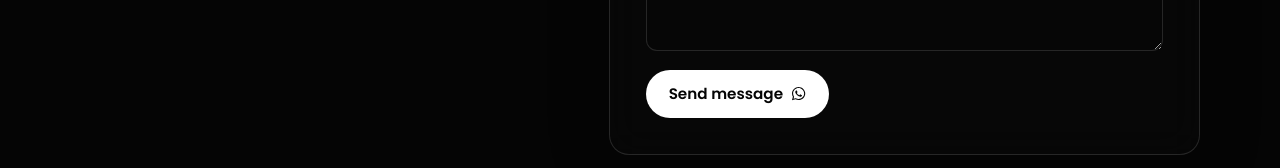
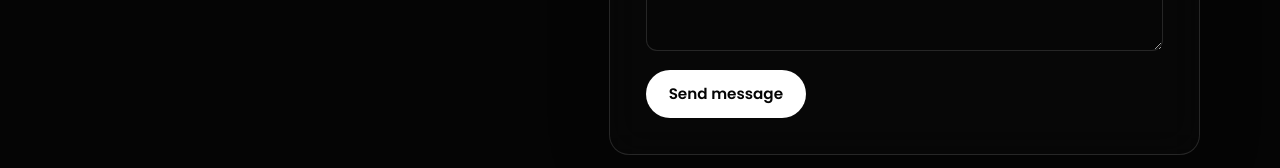
Before and after one commit to mishael6/my-portfolio, a React (Vite) app: page /contact in a window 1280 px wide. Shown: the part 965-1133 px from the top of the page. Built offline with nearby package versions, Linux system fonts and the light colour scheme.

Commit message:
Remove WhatsApp icon from send message button in Contact form

```diff
--- a/src/pages/ContactPage.jsx
+++ b/src/pages/ContactPage.jsx
@@ -150,7 +150,7 @@ function Contact() {
             <label htmlFor="message">Your message</label>
             <textarea id="message" name="message" rows="4" placeholder="Tell me a little about it…" minLength={10} maxLength={2000} required onInput={clearFieldValidation} />
             <button type="submit" className="btn btn-primary">
-              Send message <FaWhatsapp aria-hidden="true" />
+              Send message
             </button>
             {status === "whatsapp" ? (
               <p className="form-status success" role="status">
```
